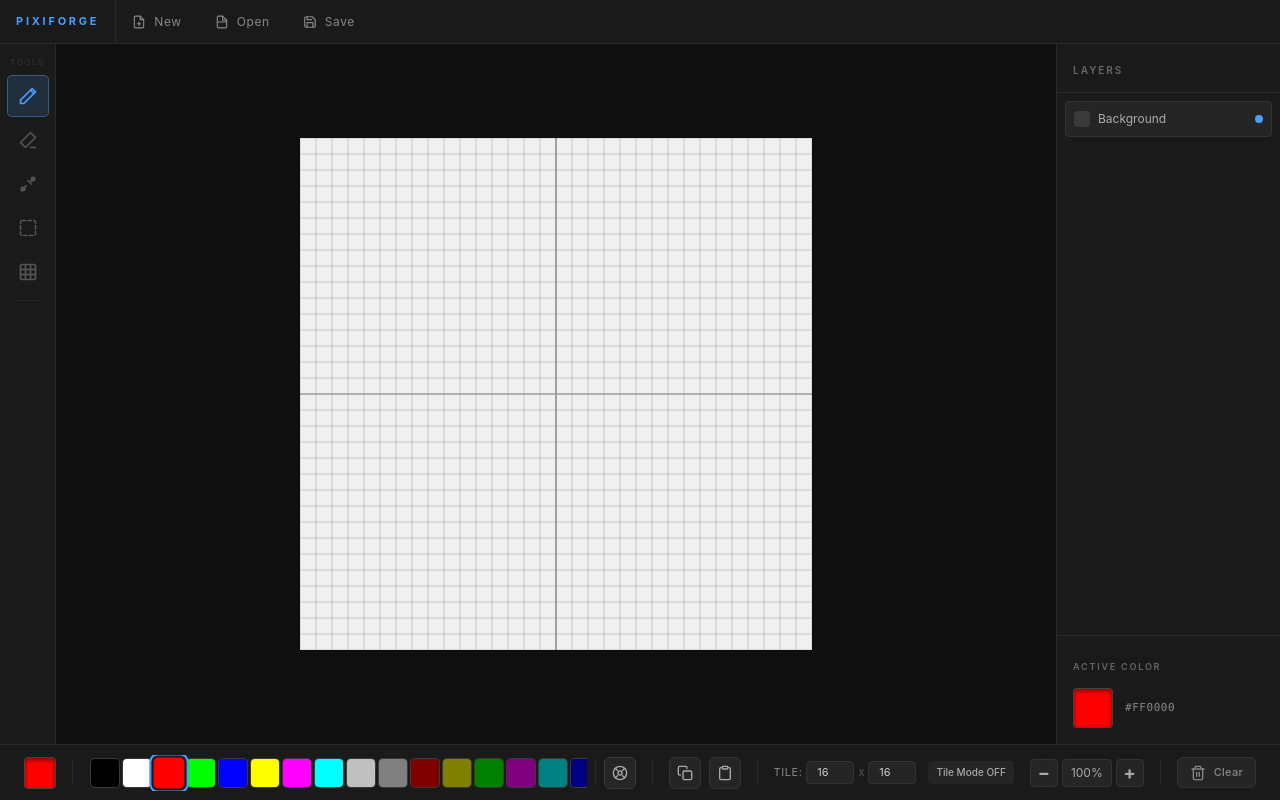
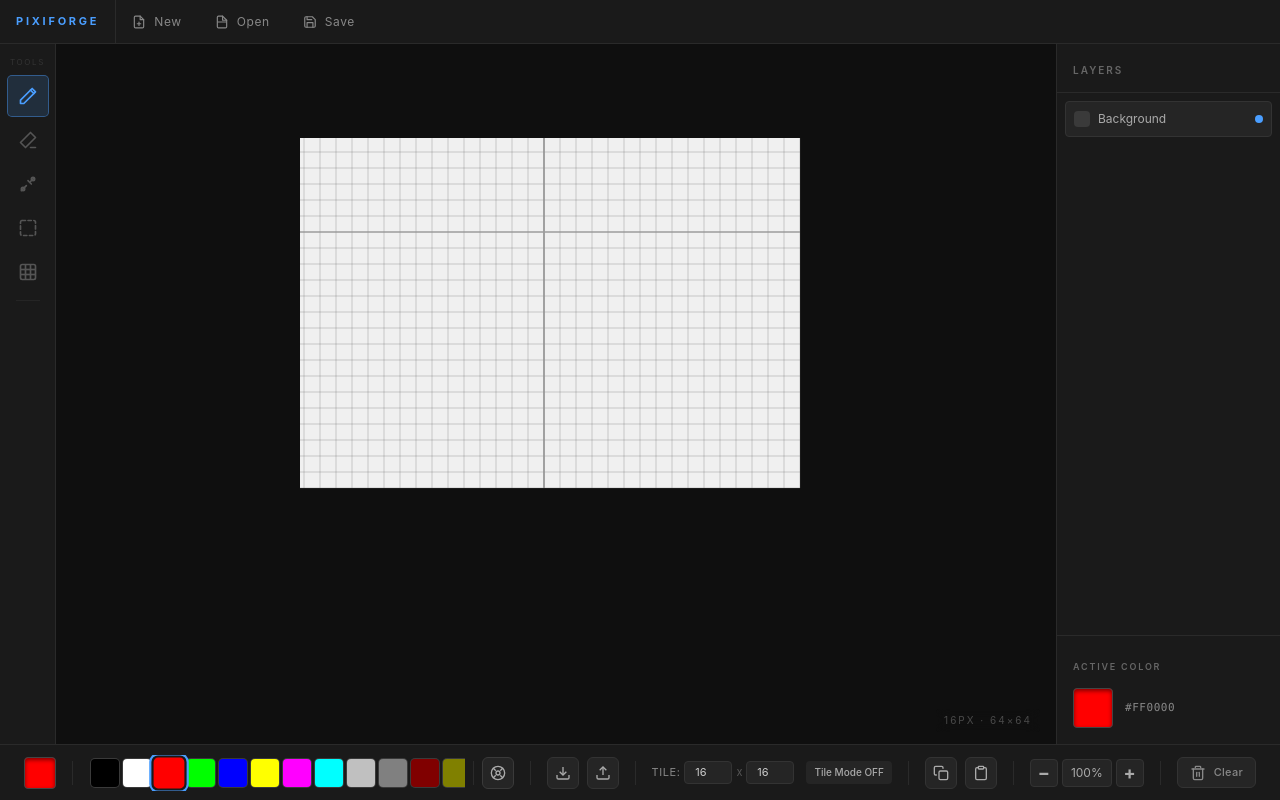
Before and after one commit to epitexam/pixiforge, a React (Vite) app: page / in a window 1280 px wide. Built offline with nearby package versions, Linux system fonts and the light colour scheme.

Commit message:
feat(palette): add import/export of color palette as JSON

```diff
--- a/src/components/atoms/EditorIcons.tsx
+++ b/src/components/atoms/EditorIcons.tsx
@@ -23,3 +23,19 @@ export const ClearIcon: React.FC<{ className?: string }> = ({ className }) => (
         <line x1="14" y1="11" x2="14" y2="17" />
     </svg>
 );
+
+export const DownloadIcon: React.FC<{ className?: string }> = ({ className }) => (
+    <svg className={className} viewBox="0 0 24 24" fill="none" stroke="currentColor" strokeWidth="2">
+        <path d="M21 15v4a2 2 0 0 1-2 2H5a2 2 0 0 1-2-2v-4" />
+        <polyline points="7 10 12 15 17 10" />
+        <line x1="12" y1="15" x2="12" y2="3" />
+    </svg>
+);
+
+export const UploadIcon: React.FC<{ className?: string }> = ({ className }) => (
+    <svg className={className} viewBox="0 0 24 24" fill="none" stroke="currentColor" strokeWidth="2">
+        <path d="M21 15v4a2 2 0 0 1-2 2H5a2 2 0 0 1-2-2v-4" />
+        <polyline points="17 8 12 3 7 8" />
+        <line x1="12" y1="3" x2="12" y2="15" />
+    </svg>
+);
--- a/src/components/pages/EditorPage.tsx
+++ b/src/components/pages/EditorPage.tsx
@@ -1,32 +1,45 @@
-import React, { useState, useRef } from 'react';
+import React, { useState, useRef, useEffect } from 'react';
 import { useToolStore } from '../../stores/toolStore';
 import { MenuBar } from '../organisms/MenuBar';
 import { Toolbar } from '../organisms/Toolbar';
 import { Palette } from '../molecules/Palette';
 import { Canvas } from '../organisms/Canvas';
 import { ZoomControls } from '../atoms/ZoomControls';
-import { CopyIcon, PasteIcon, ClearIcon } from '../atoms/EditorIcons';
+import { CopyIcon, PasteIcon, ClearIcon, DownloadIcon, UploadIcon } from '../atoms/EditorIcons';
 import { useCanvasStore } from '../../stores/canvaStore';
 import { CanvasHandle } from '../organisms/canvas/types';
 import { TileControls } from '../molecules/TileControls';
-
-const DEFAULT_COLORS = [
-    '#000000', '#FFFFFF', '#FF0000', '#00FF00', '#0000FF',
-    '#FFFF00', '#FF00FF', '#00FFFF', '#C0C0C0', '#808080',
-    '#800000', '#808000', '#008000', '#800080', '#008080',
-    '#000080', '#FF6600', '#6600FF', '#FF0066', '#00FF66',
-    '#993366', '#66CCCC', '#FF99CC', '#CCCC00', '#996633',
-];
+import { usePaletteStore } from '../../stores/paletteStore';
 
 export const EditorPage: React.FC = () => {
     const { clearCanvas } = useCanvasStore();
     const { currentColor, setCurrentColor } = useToolStore();
+    const { colors: paletteColors, exportPalette, importPalette } = usePaletteStore();
 
     const [scale, setScale] = useState(1);
     const [translateX, setTranslateX] = useState(0);
     const [translateY, setTranslateY] = useState(0);
 
     const canvasRef = useRef<CanvasHandle>(null);
+    const containerRef = useRef<HTMLDivElement>(null);
+
+    // Centrer le canvas au premier chargement
+    useEffect(() => {
+        if (!containerRef.current) return;
+        const updateCenter = () => {
+            const containerRect = containerRef.current?.getBoundingClientRect();
+            if (!containerRect) return;
+            const canvasWidth = 64 * 16;
+            const canvasHeight = 64 * 16;
+            const centerX = (containerRect.width - canvasWidth) / 2;
+            const centerY = (containerRect.height - canvasHeight) / 2;
+            setTranslateX(centerX);
+            setTranslateY(centerY);
+        };
+        updateCenter();
+        window.addEventListener('resize', updateCenter);
+        return () => window.removeEventListener('resize', updateCenter);
+    }, []);
 
     const handleZoomIn = () => {
         setScale(prev => Math.min(prev * 1.2, 5));
@@ -50,6 +63,23 @@ export const EditorPage: React.FC = () => {
         canvasRef.current?.pasteAtMouse();
     };
 
+    const handleImportPalette = () => {
+        const input = document.createElement('input');
+        input.type = 'file';
+        input.accept = '.json';
+        input.onchange = async (e) => {
+            const file = (e.target as HTMLInputElement).files?.[0];
+            if (!file) return;
+            try {
+                await importPalette(file);
+                alert('Palette imported successfully');
+            } catch (err) {
+                alert('Invalid palette file');
+            }
+        };
+        input.click();
+    };
+
     return (
         <div className="flex flex-col h-screen w-screen bg-[#0d0d0d] overflow-hidden font-sans select-none">
             <header className="flex-none h-11 bg-[#1a1a1a] border-b border-[#2a2a2a] flex items-stretch z-20">
@@ -61,7 +91,10 @@ export const EditorPage: React.FC = () => {
                     <Toolbar orientation="vertical" />
                 </aside>
 
-                <section className="flex-1 flex items-center justify-center bg-[#0f0f0f] overflow-hidden relative">
+                <section
+                    ref={containerRef}
+                    className="flex-1 flex items-center justify-center bg-[#0f0f0f] overflow-hidden relative"
+                >
                     <Canvas
                         ref={canvasRef}
                         cellSize={16}
@@ -72,6 +105,9 @@ export const EditorPage: React.FC = () => {
                         translateY={translateY}
                         onTranslateYChange={setTranslateY}
                     />
+                    <div className="absolute bottom-3 right-4 text-[10px] text-[#4a4a4a] tracking-[0.2em] uppercase bg-[#0f0f0f]/80 px-2 py-1 rounded-sm backdrop-blur-sm pointer-events-none">
+                        16px · 64×64
+                    </div>
                 </section>
 
                 <aside className="hidden lg:flex lg:flex-col lg:w-56 bg-[#1a1a1a] border-l border-[#2a2a2a]">
@@ -80,15 +116,12 @@ export const EditorPage: React.FC = () => {
                             Layers
                         </span>
                     </div>
-
                     <div className="m-2 p-2 rounded-sm bg-[#252525] border border-[#333] flex items-center gap-2 cursor-pointer hover:border-[#4a9eff] transition-colors group">
                         <div className="w-4 h-4 rounded-sm bg-[#3a3a3a] flex-none" />
                         <span className="text-[12px] text-[#aaa] group-hover:text-[#ddd]">Background</span>
                         <div className="ml-auto w-2 h-2 rounded-full bg-[#4a9eff] flex-none" />
                     </div>
-
                     <div className="flex-1" />
-
                     <div className="px-4 py-4 border-t border-[#2a2a2a]">
                         <span className="text-[9px] font-semibold tracking-[0.2em] text-[#666] uppercase">
                             Active Color
@@ -117,13 +150,37 @@ export const EditorPage: React.FC = () => {
 
                 <div className="flex-1 min-w-0">
                     <Palette
-                        colors={DEFAULT_COLORS}
+                        colors={paletteColors}
                         selectedColor={currentColor}
                         onSelectColor={setCurrentColor}
                         swatchSize={28}
                         showCustomPicker={true}
                     />
                 </div>
+
+                <div className="flex-none w-px h-6 bg-[#2a2a2a]" />
+
+                {/* Boutons import/export palette */}
+                <div className="flex items-center gap-2">
+                    <button
+                        onClick={exportPalette}
+                        className="w-8 h-8 flex items-center justify-center bg-[#252525] border border-[#333] rounded-md hover:border-[#4a9eff] hover:text-[#4a9eff] text-[#aaa] transition-all"
+                        title="Export palette"
+                    >
+                        <DownloadIcon className="w-4 h-4" />
+                    </button>
+                    <button
+                        onClick={handleImportPalette}
+                        className="w-8 h-8 flex items-center justify-center bg-[#252525] border border-[#333] rounded-md hover:border-[#4a9eff] hover:text-[#4a9eff] text-[#aaa] transition-all"
+                        title="Import palette"
+                    >
+                        <UploadIcon className="w-4 h-4" />
+                    </button>
+                </div>
+
+                <div className="flex-none w-px h-6 bg-[#2a2a2a]" />
+
+                <TileControls />
 
                 <div className="flex-none w-px h-6 bg-[#2a2a2a]" />
 
@@ -145,7 +202,6 @@ export const EditorPage: React.FC = () => {
                 </div>
 
                 <div className="flex-none w-px h-6 bg-[#2a2a2a]" />
-                <TileControls />
 
                 <ZoomControls
                     zoomLevel={scale}
--- /dev/null
+++ b/src/stores/paletteStore.ts
@@ -0,0 +1,68 @@
+// src/stores/paletteStore.ts
+import { create } from 'zustand';
+
+interface PaletteStore {
+    colors: string[];
+    setColors: (colors: string[]) => void;
+    exportPalette: () => void;
+    importPalette: (file: File) => Promise<void>;
+}
+
+const isValidHex = (color: string): boolean => {
+    return /^#([A-Fa-f0-9]{6}|[A-Fa-f0-9]{8})$/.test(color);
+};
+
+export const usePaletteStore = create<PaletteStore>((set, get) => ({
+    colors: [
+        '#000000', '#FFFFFF', '#FF0000', '#00FF00', '#0000FF',
+        '#FFFF00', '#FF00FF', '#00FFFF', '#C0C0C0', '#808080',
+        '#800000', '#808000', '#008000', '#800080', '#008080',
+        '#000080', '#FF6600', '#6600FF', '#FF0066', '#00FF66',
+        '#993366', '#66CCCC', '#FF99CC', '#CCCC00', '#996633',
+    ],
+
+    setColors: (colors) => set({ colors }),
+
+    exportPalette: () => {
+        const { colors } = get();
+        const data = { name: 'Exported Palette', colors, version: '1.0' };
+        const json = JSON.stringify(data, null, 2);
+        const blob = new Blob([json], { type: 'application/json' });
+        const url = URL.createObjectURL(blob);
+        const a = document.createElement('a');
+        a.href = url;
+        a.download = `palette_${Date.now()}.json`;
+        document.body.appendChild(a);
+        a.click();
+        document.body.removeChild(a);
+        URL.revokeObjectURL(url);
+    },
+
+    importPalette: async (file) => {
+        return new Promise((resolve, reject) => {
+            const reader = new FileReader();
+            reader.onload = (e) => {
+                try {
+                    const content = e.target?.result as string;
+                    const parsed = JSON.parse(content);
+                    let newColors: string[] = [];
+                    if (Array.isArray(parsed)) {
+                        newColors = parsed;
+                    } else if (parsed.colors && Array.isArray(parsed.colors)) {
+                        newColors = parsed.colors;
+                    } else {
+                        throw new Error('Invalid palette format');
+                    }
+                    const validColors = newColors.filter(c => isValidHex(c));
+                    if (validColors.length === 0) throw new Error('No valid colors found');
+                    set({ colors: validColors });
+                    resolve();
+                } catch (err) {
+                    reject(err);
+                }
+            };
+            reader.onerror = () => reject(new Error('Failed to read file'));
+            reader.readAsText(file);
+        });
+    },
+}));
```
